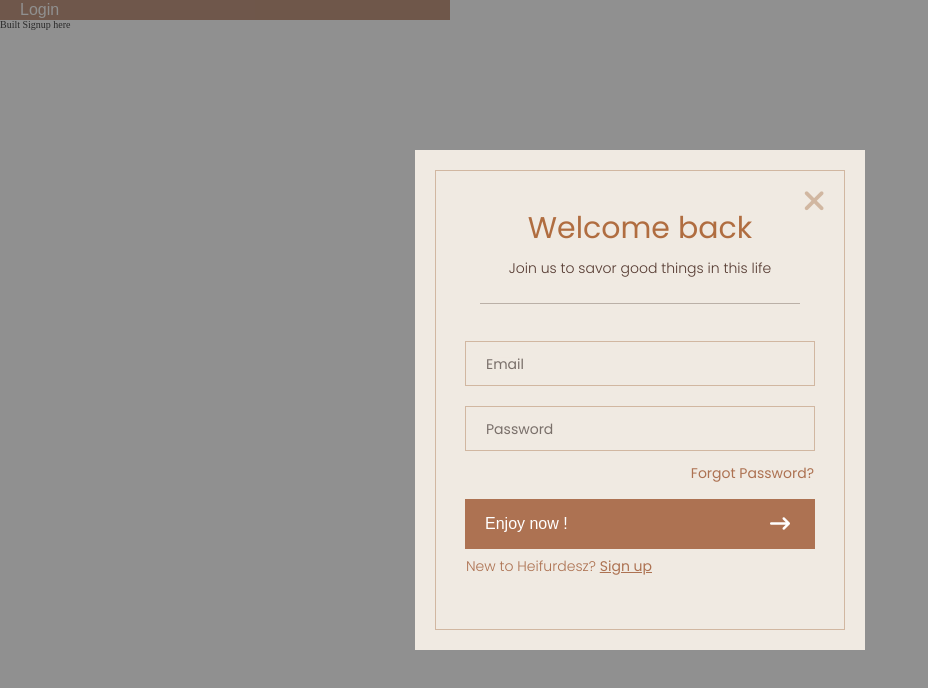
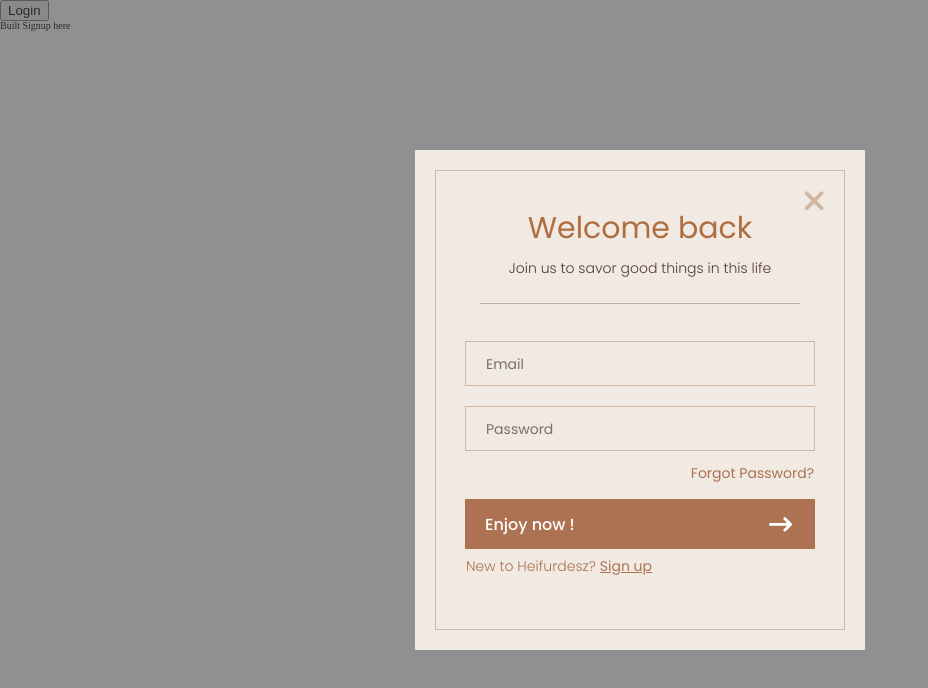
Before and after one commit to huylucwork/furniture-showroom, a React (Create React App) app in the folder client/: page /home in a window 1280 px wide. Both pictures are taken after a click on the button "Login". Shown: the top 688 px of the page, without its empty margins (0-928 px from the left). Built offline with nearby package versions, Linux system fonts and the light colour scheme; a web font is replaced by a local one.

Commit message:
animation for log in button

```diff
--- a/client/src/components/homepage/auth/login.jsx
+++ b/client/src/components/homepage/auth/login.jsx
@@ -42,12 +42,10 @@
                 Forgot Password?
               </a>
             </div>
-            <div className="login_sign-up-btn">
-              <button className="login_sign-up-btn_submit" type="submit">
-                Enjoy now !
-              </button>
+            <button className="login_sign-up-btn" type="submit">
+              <p>Enjoy now !</p>
               <i className="fa-solid fa-arrow-right-long fa-2x login_sign-up-btn_icon"></i>
-            </div>
+            </button>
           </form>
             <div className="login_signup-link">
               New to Heifurdesz?{" "}
--- a/client/src/styles/login.css
+++ b/client/src/styles/login.css
@@ -165,30 +165,50 @@
     height: 50px;
     display: flex;
     background-color: var(--boxColor);
+    border: none;
+    color: #fff;
+    font-size: 16px;
+    font-family: "Poppins", Arial, Helvetica, sans-serif;
+    font-weight: 500;
+    align-items: center;
+    padding-left: 0;
 }
 
-.login_sign-up-btn_submit {
+
+.login_sign-up-btn:before {
+    content: "";
+    position: absolute;
     cursor: pointer;
     border: none;
-    /* background-color: #ad7252; */
-    background-color: var(--boxColor);
+    background-color: #9C674B;
     color: #fff;
     font-weight: 500;
     font-size: 16px;
-    text-align: left;
-    padding-left: 20px;
-    width: 450px;
-    transition: width .5s;
+    width: 0px;
+    height: 50px;
+    z-index: -1;
+
 }
 
-.login_sign-up-btn:hover>.login_sign-up-btn_submit {
-    background-color: #9c674b;
-    width: 300px;
+.login_sign-up-btn:hover:before{
+    animation: wipe 0.6s ease-out;
+    animation-fill-mode: forwards;
+}
+
+@keyframes wipe {
+    from {width: 0;}
+    to {width: 350px;}
+}
+
+.login_sign-up-btn p {
+    padding-left: 20px;
 }
 
 .login_sign-up-btn_icon {
     color: #fff;
-    margin: auto 25px;
+    margin: auto;
+    margin-right: 17px;
+    font-size: 23px;
 }
 
 .login_signup-link {
```
